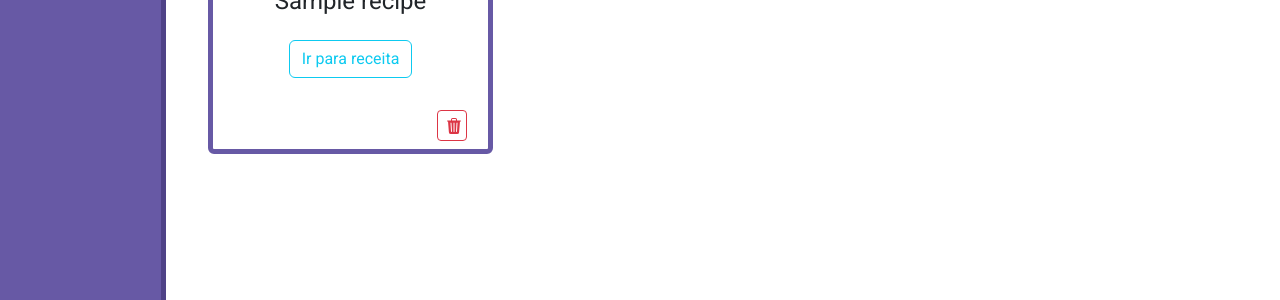
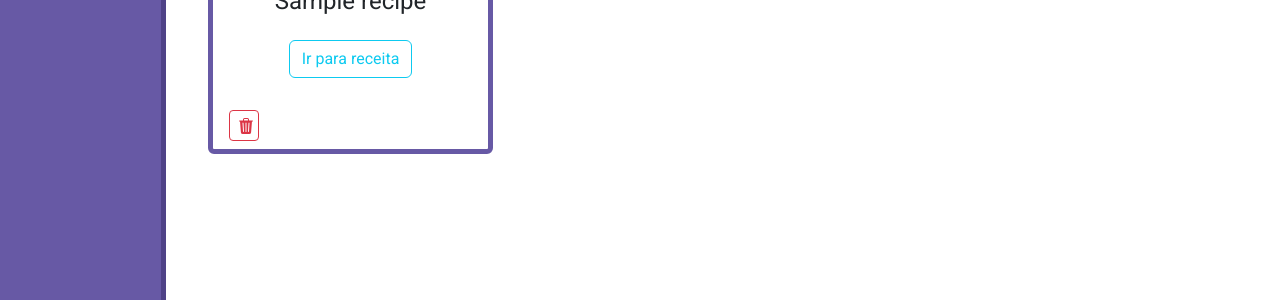
Before and after one commit to laisrz/DishDiaries, a Flask app: page / in a window 1280 px wide. Shown: the part 429-729 px from the top of the page. Run offline with Flask 3, Linux system fonts and the light colour scheme; the visitor is signed in with stand-in values (Sample User, id 1); tables that the repository leaves empty hold one stand-in row (values such as "Sample post").

Commit message:
fix(button): fix position of delete button

```diff
--- a/static/scripts/index.js
+++ b/static/scripts/index.js
@@ -37,7 +37,7 @@ fetch('http://127.0.0.1:5000/recipes', {
 
         const newDelete = document.createElement("button");
 
-        newDelete.classList.add('btn', 'btn-outline-danger', 'btn-sm', 'delete_article');
+        newDelete.classList.add('btn', 'btn-outline-danger', 'btn-sm', 'delete_article', 'float-left');
 
         newDelete.setAttribute('id',`${recipe['title']} + ${recipe['date']}`);
 
--- a/static/styles.css
+++ b/static/styles.css
@@ -190,9 +190,9 @@ p {
 
 .delete_article {
     width: 30px;
-    position: relative;
-    left: 14rem;
+    margin-left: 1rem;
     margin-bottom: 0.5rem;
+
 }
 
 
```
Also changed, not shown: static/images/favicon.ico.
